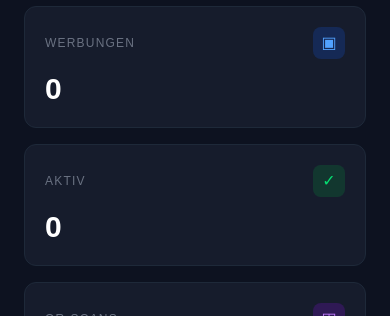
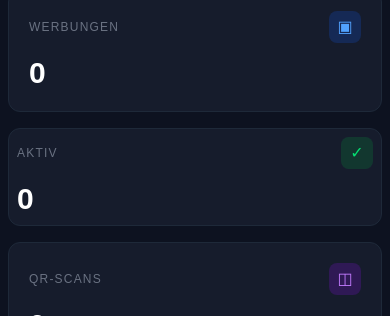
Before and after one commit to mojomanne-hub/sportheim-werbung, a Next.js app: page /admin in a window 390 px wide. Shown: the part 102-418 px from the top of the page. Built offline with nearby package versions, Linux system fonts and the light colour scheme; no server answers; the database is empty.

Commit message:
Digital Asset Links hinzugefügt

```diff
--- a/app/admin/page.tsx
+++ b/app/admin/page.tsx
@@ -247,7 +247,7 @@ export default function AdminPage() {
   const activeCount = ads.filter((a) => a.active).length
 
   return (
-    <div className="min-h-screen bg-[#0d1220] text-gray-100 p-6 md:p-10">
+  <div className="min-h-screen bg-[#0d1220] text-gray-100 p-2 sm:p-6 md:p-10">
       <div className="max-w-4xl mx-auto">
         <div className="mb-8">
           <h1 className="text-2xl font-bold text-white">Sportheim Werbung</h1>
@@ -262,7 +262,7 @@ export default function AdminPage() {
             </div>
             <p className="text-3xl font-bold text-white">{ads.length}</p>
           </div>
-          <div className="bg-[#161c2c] border border-gray-800 rounded-xl p-5">
+          <div className="bg-[#161c2c] border border-gray-800 rounded-xl p-2 sm:p-5">
             <div className="flex items-center justify-between mb-3">
               <span className="text-xs text-gray-500 tracking-widest">AKTIV</span>
               <div className="w-8 h-8 rounded-lg bg-green-600/20 flex items-center justify-center text-green-400">✓</div>
@@ -344,7 +344,7 @@ export default function AdminPage() {
                 onDragOver={(e) => handleItemDragOver(e, index)}
                 onDrop={(e) => handleItemDrop(e, index)}
                 onDragEnd={handleItemDragEnd}
-               className={`border rounded-lg p-3 flex flex-wrap items-center gap-2 transition ${
+               className={`border rounded-lg p-2 flex flex-wrap items-center gap-2 transition ${
                   dragOverIndex === index ? 'border-blue-500 bg-blue-500/5' : 'border-gray-800 bg-[#0d1220]'
                 }`}
               >
```
